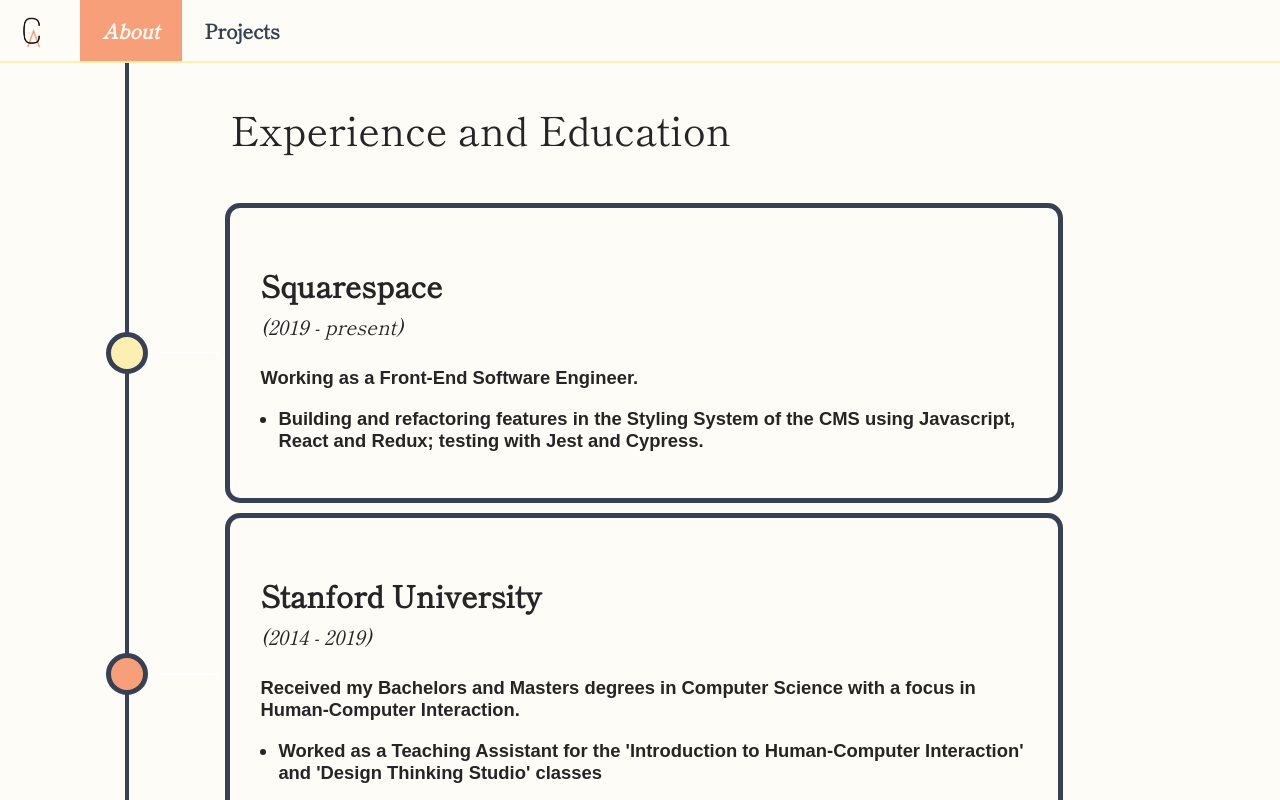
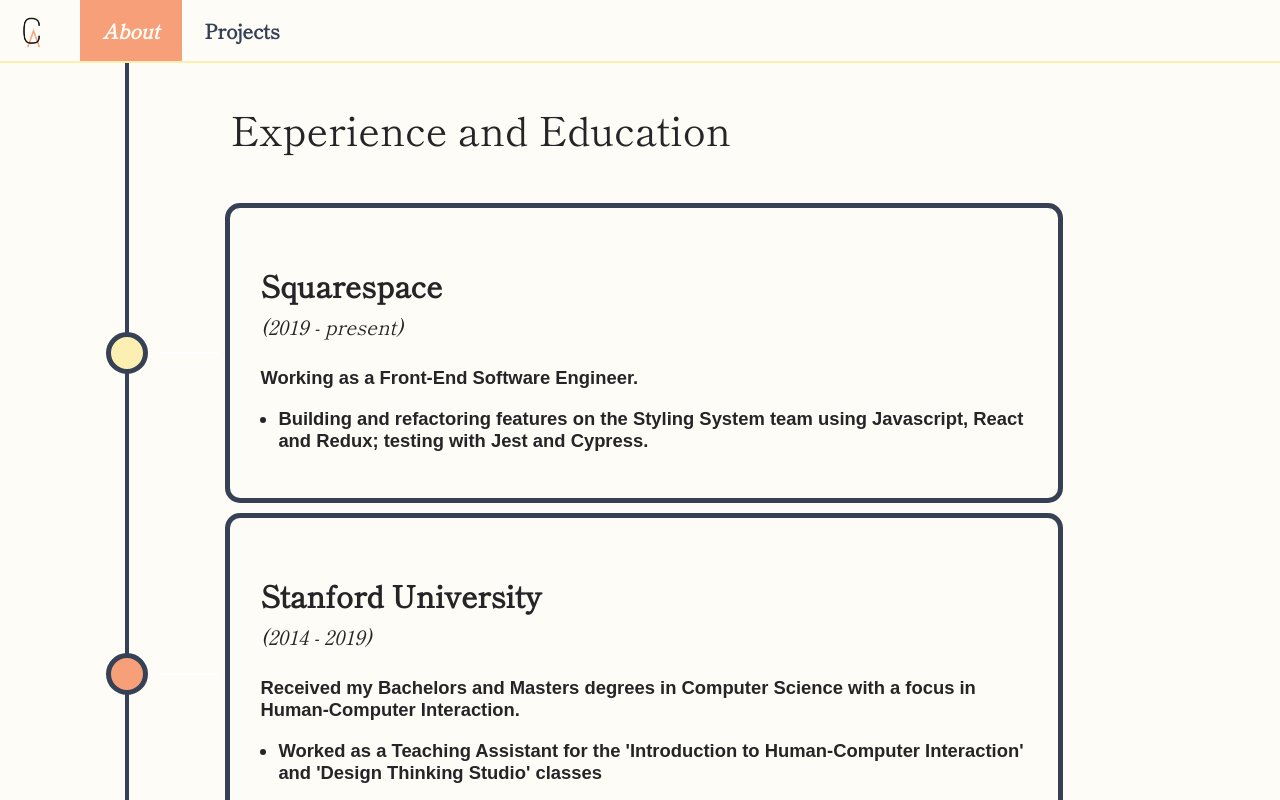
Before and after one commit to 20ghrrdll/20ghrrdll.github.io, a React (Create React App) app: page /about in a window 1280 px wide. Shown: the top 800 px of the page. Built offline with nearby package versions, Linux system fonts and the light colour scheme; a web font is replaced by a local one.

Commit message:
more content edits

```diff
--- a/src/pages/About.js
+++ b/src/pages/About.js
@@ -9,7 +9,7 @@
     date: "2019 - present",
     description: "Working as a Front-End Software Engineer.",
     responsibilities: [
-      "Building and refactoring features in the Styling System of the CMS using Javascript, React and Redux; testing with Jest and Cypress.",
+      "Building and refactoring features on the Styling System team using Javascript, React and Redux; testing with Jest and Cypress.",
     ],
   },
   {
```
